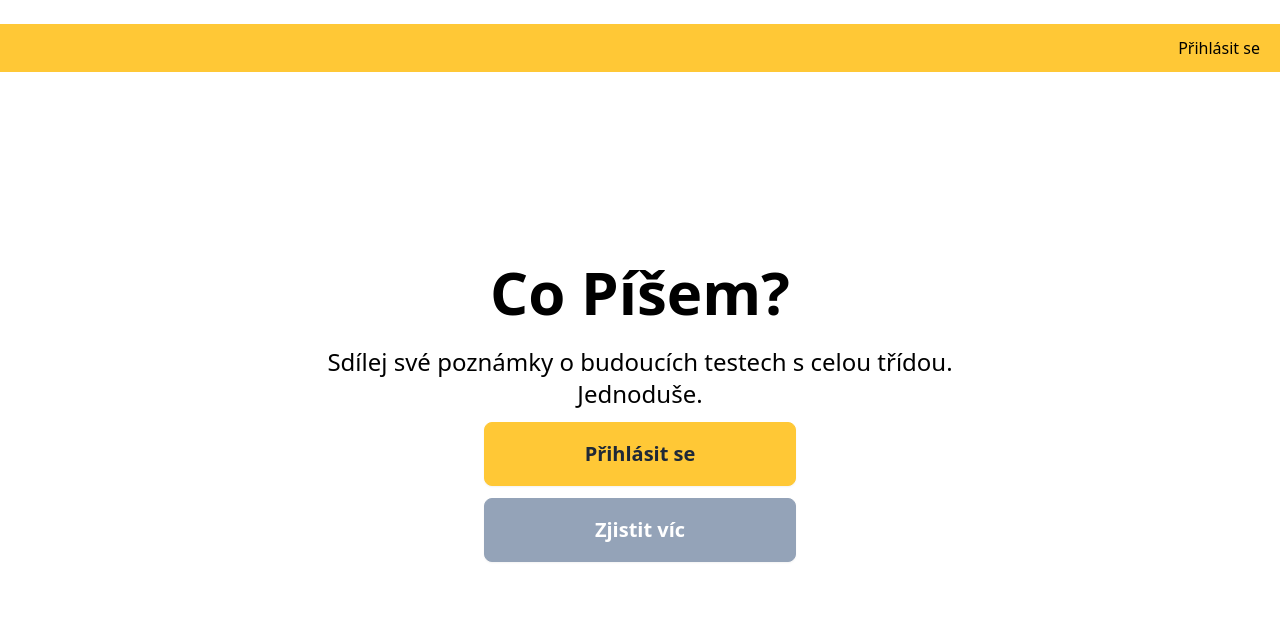
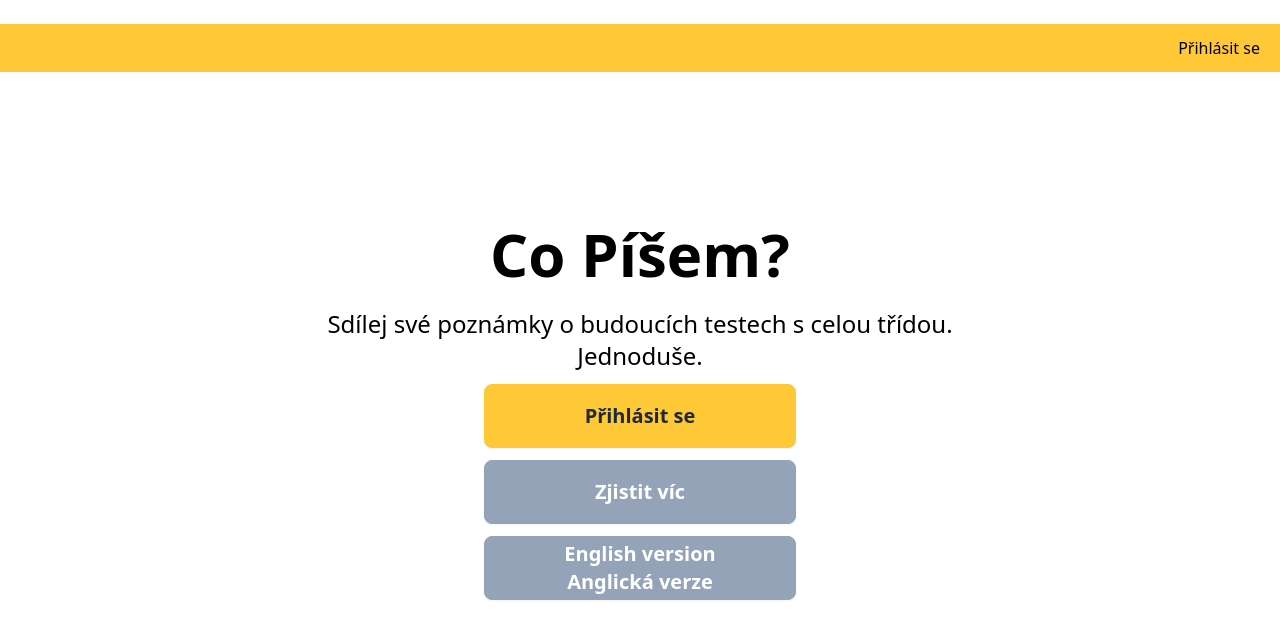
Before and after one commit to PaveeGameDev/exam-reminders, a Next.js app: page / in a window 1280 px wide. Shown: the top 638 px of the page. Built offline with nearby package versions, Linux system fonts and the light colour scheme; no server answers.

Commit message:
Prepare for English translation 3

```diff
--- a/app/components/Errors/NoLogin.tsx
+++ b/app/components/Errors/NoLogin.tsx
@@ -21,6 +21,12 @@ export default function NoLogin() {
         >
           Zjistit víc
         </Link>
+        <Link
+            href="https://exam-reminders-english.vercel.app"
+            className="btn btn-accent w-1/2 h-16 text-xl text-center"
+        >
+          English version<br/>Anglická verze
+        </Link>
       </div>
     </div>
   );
```
Also changed, not shown: 2 other files (tests, documents, lock files or other folders).
